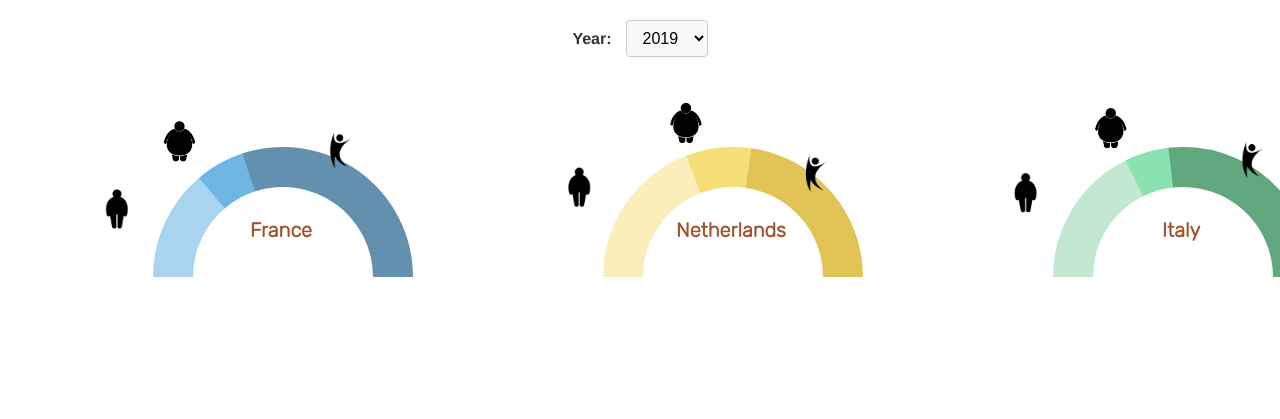
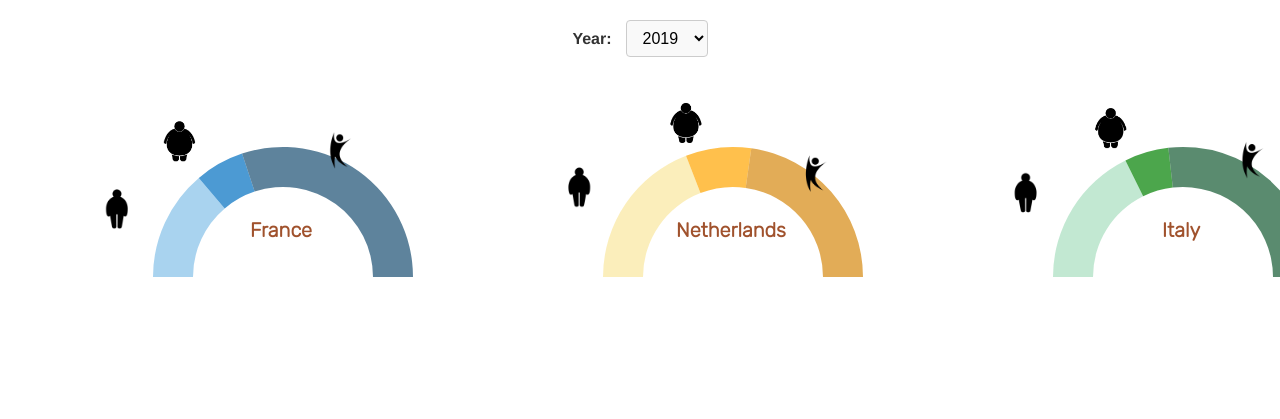
Before and after one commit to hareemraza/HabiTrack, a plain HTML site: page bar_circle.html in a window 1280 px wide. Shown: the top 419 px of the page. Drawn offline with nearby package versions, Linux system fonts and the light colour scheme.

Commit message:
Made changes for initial demo

```diff
--- a/js/bar_circle.js
+++ b/js/bar_circle.js
@@ -1,7 +1,5 @@
 $(document).ready(function () {
-    let allData = []; // Will store the entire CSV data
-
-    // Load the CSV data once at the start
+    let allData = [];
     d3.csv('data/sports_data.csv').then(function (data) {
         allData = data;
 
@@ -69,12 +67,6 @@ $(document).ready(function () {
         var innerradius = parseInt(chartElement.dataset.ir, 10);
         var country = chartElement.dataset.country;
 
-        var colors = {
-            "cow": '#EDB458',
-            "ewe": '#E8871E',
-            "goat": '#C8963E',
-            "plant": '#697e3e'
-        };
         var source_name = d3.select("body").append("div")
             .attr("class", "source_name")
             .style("opacity", 0);
@@ -143,9 +135,12 @@ $(document).ready(function () {
             .attr('id', function (d) { return d.data.code; })
 
         var colors = {
-            "France": ["#85C1E9", "#3498DB", "#21618C"], // Shades of blue
-            "Italy": ["#A9DFBF", "#58D68D", "#1E8449"], // Shades of green
-            "Netherlands": ["#F9E79F", "#F4D03F", "#D4AC0D"] // Shades of yellow
+            // "France": ["#85C1E9", "#3498DB", "#21618C"], // Shades of blue
+            // "Italy": ["#A9DFBF", "#58D68D", "#1E8449"], // Shades of green
+            // "Netherlands": ["#F9E79F", "#F4D03F", "#D4AC0D"] // Shades of yellow
+            "France": ["#85C1E9", "#0070C0", "#1B4F72"], // Light to dark shades of blue
+            "Italy": ["#A9DFBF", "#008000", "#145A32"], // Light to dark shades of green
+            "Netherlands": ["#F9E79F", "#FFA500", "#D68910"] // Light to dark shades of orange-yellow
         };
 
         // Determine the colors based on the country
@@ -268,46 +263,10 @@ $(document).ready(function () {
                 //console.log(sources[d]) //debug icons
 
             });
-        // .transition()
-        // .duration(300);
 
         labels.transition().duration(300);
 
         labels.exit().remove();
-        //__labels
-        //__ unit explaination
-        htmlContent = `<div class="top-right-content_html" style="text-align: center; margin-bottom:10px;"><span style="color: gray;">What are CO2 Equivalents (CO2)?</span></div>`
-        dets = `<div class="top-right-content_dets" style="text-align: center; margin-bottom:10px;"><span style="color: black;">Emissions of different gases emitted are converted to CO2 equivalent based on 'Global Warming Potential' (GWP)</span></div>`
-        dets2 = `<div class="top-right-content_dets" style="text-align: center; margin-bottom:10px;">
-        <span id="popup-close-btn" onclick="closeInfoPopup()">×</span>
-        <span style="color: black;">
-            This helps in measuring of warming that is contributed by each gas to the greenhouse effect.
-            <br>
-            <table>
-                <tr>
-                    <th>Gas type (1kg emissions)</th>
-                    <th>CO2 Equivalents</th>
-                </tr>
-                <tr>
-                    <td>CO2</td>
-                    <td>1kg</td>
-                </tr>
-                <tr>
-                    <td>N2O (Nitrous Oxide)</td>
-                    <td>298kg</td>
-                </tr>
-                <tr>
-                    <td>CH4 (Methane)</td>
-                    <td>25kg</td>
-                </tr>
-            </table>
-        </span>
-    </div>`
-        source = `<div class="top-right-content_dets" style="text-align: center; margin-bottom:10px;">Source: <a href="https://www.cbs.nl/en-gb/news/2019/37/greenhouse-gas-emissions-down/co2-equivalents" target="_blank">Statistics Netherlands</a></div>`
-
-        //__ calaculation explaination
-        dets_calc = `<div class="top-right-content_dets" style="text-align: center; margin-bottom:10px;"><span style="color: black;">Production in Kg * Average Kg CO2 eq</span></div>`
-
     }
 });
 
--- a/js/script.js
+++ b/js/script.js
@@ -1,6 +1,6 @@
 const margin = { top: 60, right: 60, bottom: 100, left: 120 };
-const width = 1100 - margin.left - margin.right;
-const height = 600 - margin.top - margin.bottom;
+const width = 1300 - margin.left - margin.right;
+const height = 650 - margin.top - margin.bottom;
 
 const svg = d3
   .select("#chart")
```
Also changed, not shown: css/style.css (+11 -3 lines), index.html (+8 -8 lines).
